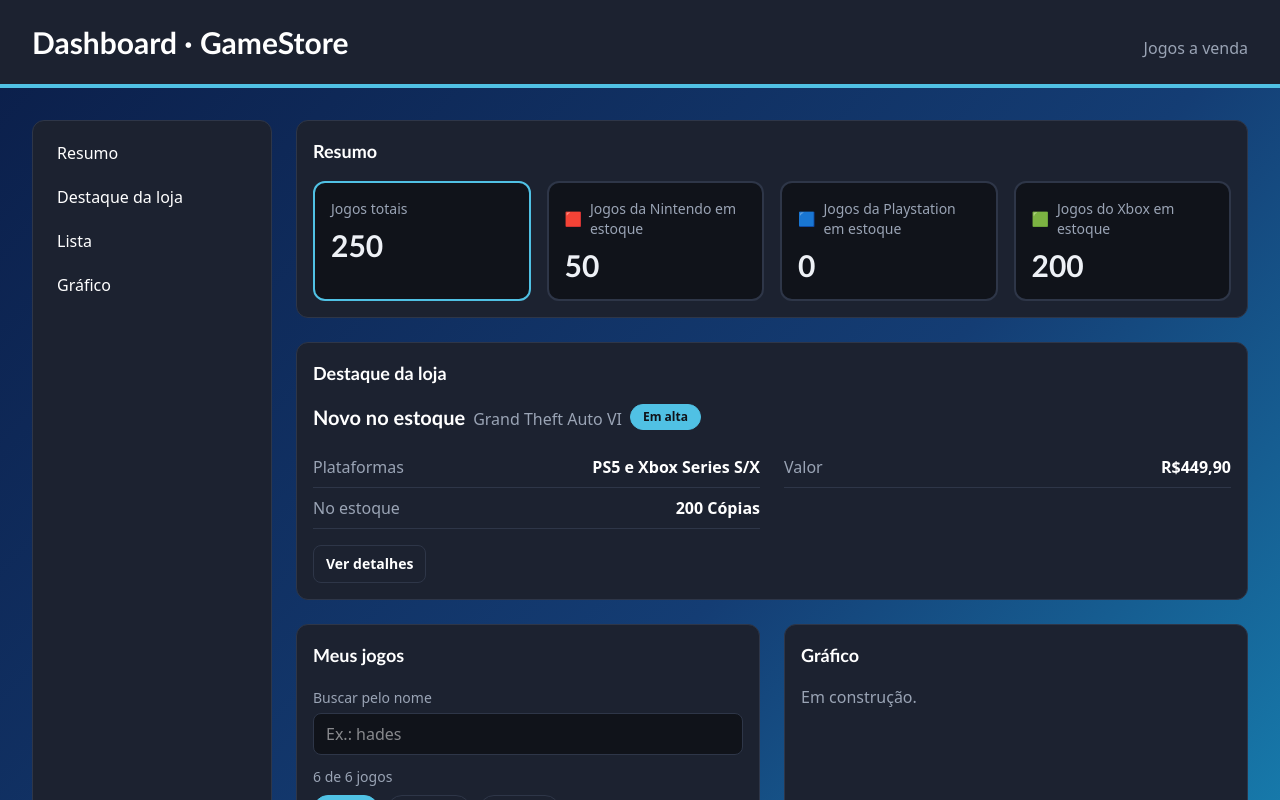
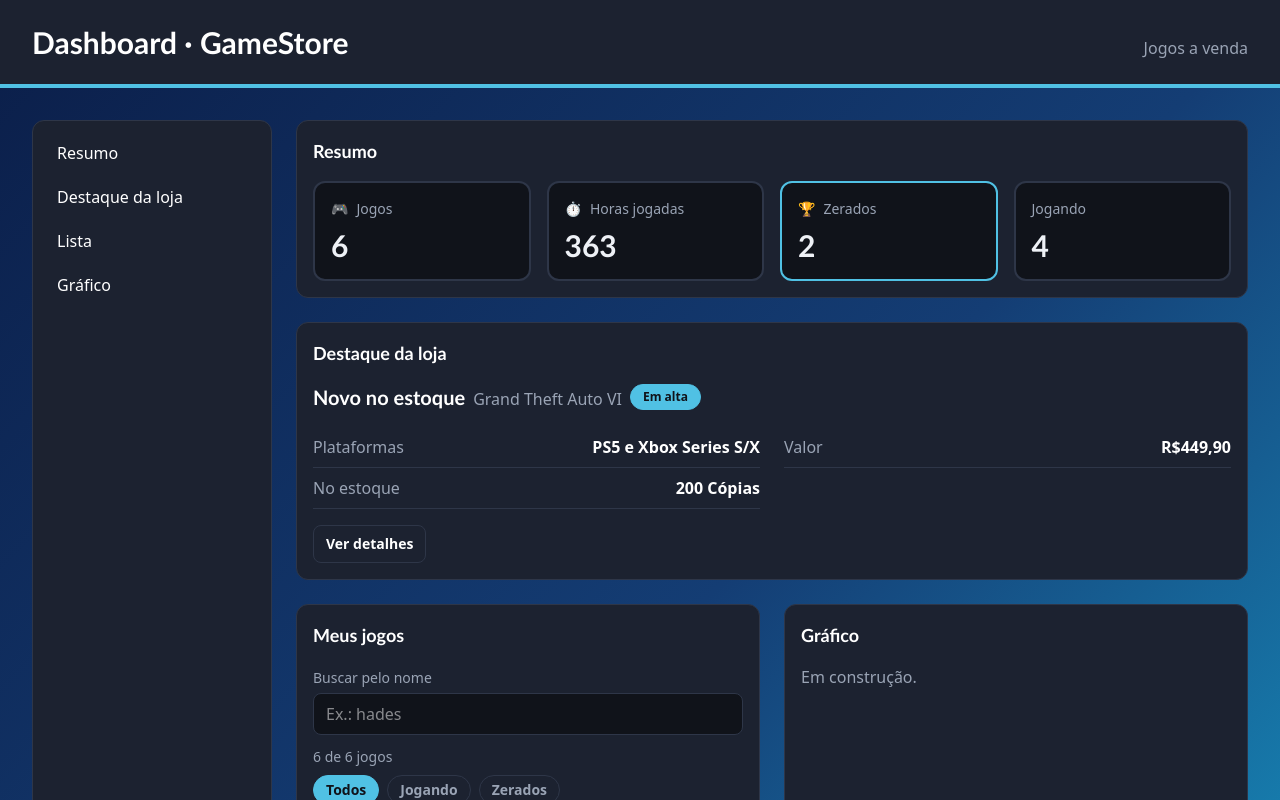
Before and after one commit to BrunoCapellari/dashboard-project, a React (Vite) app: page / in a window 1280 px wide. Shown: the top 800 px of the page. Built offline with nearby package versions, Linux system fonts and the light colour scheme.

Commit message:
feat: derive summary cards from list data

```diff
--- a/src/App.jsx
+++ b/src/App.jsx
@@ -8,6 +8,7 @@ import StatusBadge from './components/StatusBadge.jsx';
 import DetailsToggle from './components/DetailsToggle.jsx';
 import ListItem from './components/ListItem.jsx';
 import { useState } from 'react';
+import games from './data/games.js';
 
 const filterOptions = [
   { id: 'all', label: 'Todos' },
@@ -15,53 +16,32 @@ const filterOptions = [
   { id: 'completed', label: 'Zerados' },
 ];
 
-const summaryCards = [
-  { id: 'totalGames', title: 'Jogos totais', value: 250, isHighlighted: true },
-  {
-    id: 'nintendoGames',
-    title: 'Jogos da Nintendo em estoque',
-    value: 50,
-    icon: '🟥',
-  },
-  {
-    id: 'playstationGames',
-    title: 'Jogos da Playstation em estoque',
-    value: 0,
-    icon: '🟦',
-  },
-  {
-    id: 'xboxGames',
-    title: 'Jogos do Xbox em estoque',
-    value: 200,
-    icon: '🟩',
-  },
-];
-
-const games = [
-  {
-    id: 'hollow-knight',
-    title: 'Hollow Knight',
-    hours: 38,
-    isCompleted: false,
-  },
-  { id: 'celeste', title: 'Celeste', hours: 21, isCompleted: true },
-  { id: 'hades', title: 'Hades', hours: 64, isCompleted: true },
-  {
-    id: 'stardew-valley',
-    title: 'Stardew Valley',
-    hours: 112,
-    isCompleted: false,
-  },
-  {
-    id: 'zelda-totk',
-    title: 'Zelda: Tears of the Kingdom',
-    hours: 83,
-    isCompleted: false,
-  },
-  { id: 'ea-fc-26', title: 'EA Sports FC 26', hours: 45, isCompleted: false },
-];
+// const summaryCards = [
+//   { id: 'totalGames', title: 'Jogos totais', value: 250, isHighlighted: true },
+//   {
+//     id: 'nintendoGames',
+//     title: 'Jogos da Nintendo em estoque',
+//     value: 50,
+//     icon: '🟥',
+//   },
+//   {
+//     id: 'playstationGames',
+//     title: 'Jogos da Playstation em estoque',
+//     value: 0,
+//     icon: '🟦',
+//   },
+//   {
+//     id: 'xboxGames',
+//     title: 'Jogos do Xbox em estoque',
+//     value: 200,
+//     icon: '🟩',
+//   },
+// ];
 
 function App() {
+  const totalHours = games.reduce((total, game) => total + game.hours, 0);
+  const completedCount = games.filter((game) => game.isCompleted).length;
+
   const [statusFilter, setStatusFilter] = useState('all');
   const [search, setSearch] = useState('');
 
@@ -73,6 +53,19 @@ function App() {
     if (statusFilter === 'playing') return !game.isCompleted && matchesSearch;
     return matchesSearch;
   });
+
+  const summaryCards = [
+    { id: 'games', title: 'Jogos', value: games.length, icon: '🎮' },
+    { id: 'hours', title: 'Horas jogadas', value: totalHours, icon: '⏱️' },
+    {
+      id: 'completed',
+      title: 'Zerados',
+      value: completedCount,
+      icon: '🏆',
+      isHighlighted: true,
+    },
+    { id: 'playing', title: 'Jogando', value: games.length - completedCount },
+  ];
 
   return (
     <div className="flex min-h-screen flex-col bg-linear-to-br from-[#0b1e49] via-[#143d74] to-[#14a5d1] text-white">
--- /dev/null
+++ b/src/data/games.js
@@ -0,0 +1,25 @@
+const games = [
+  {
+    id: 'hollow-knight',
+    title: 'Hollow Knight',
+    hours: 38,
+    isCompleted: false,
+  },
+  { id: 'celeste', title: 'Celeste', hours: 21, isCompleted: true },
+  { id: 'hades', title: 'Hades', hours: 64, isCompleted: true },
+  {
+    id: 'stardew-valley',
+    title: 'Stardew Valley',
+    hours: 112,
+    isCompleted: false,
+  },
+  {
+    id: 'zelda-totk',
+    title: 'Zelda: Tears of the Kingdom',
+    hours: 83,
+    isCompleted: false,
+  },
+  { id: 'ea-fc-26', title: 'EA Sports FC 26', hours: 45, isCompleted: false },
+];
+
+export default games
```
